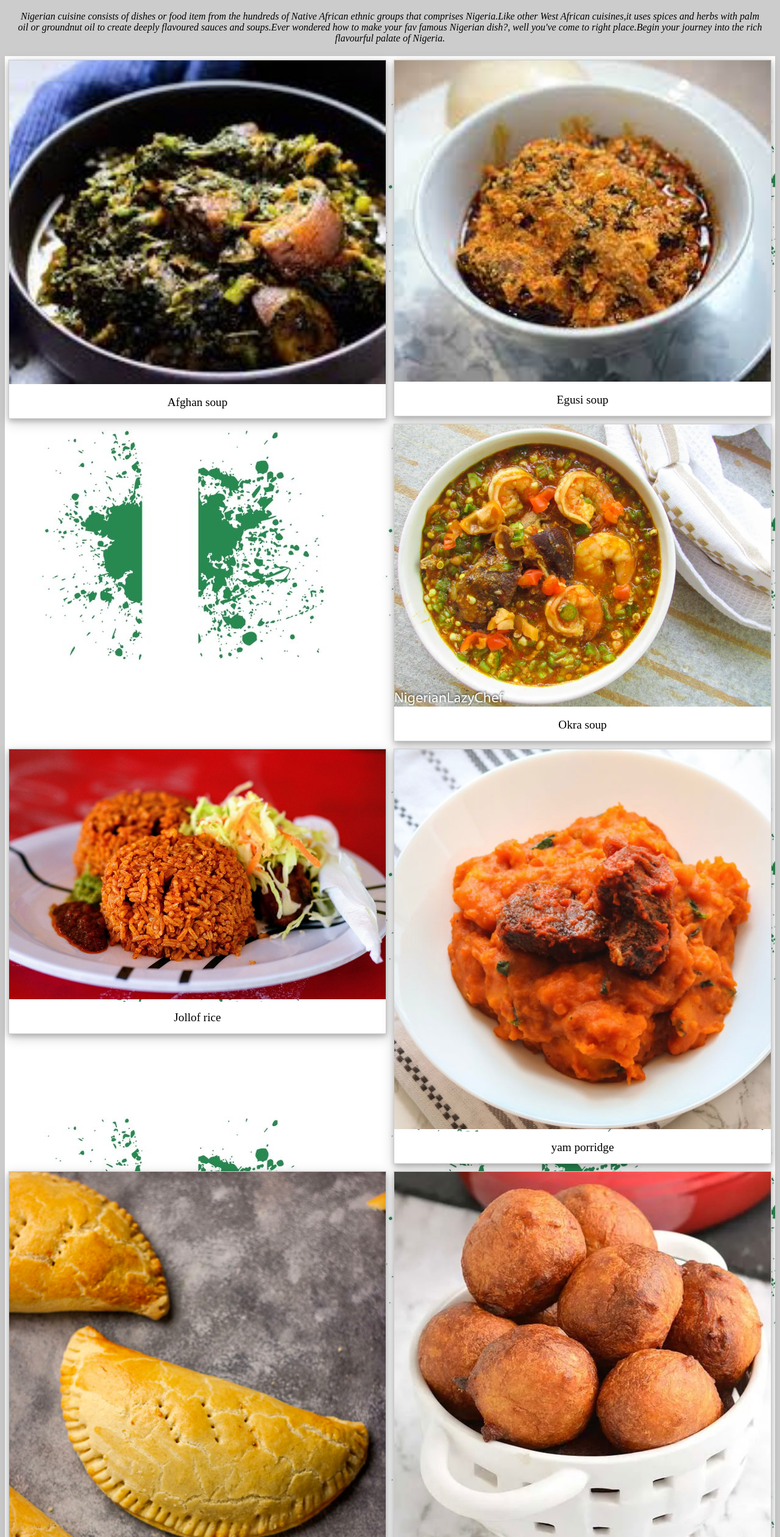
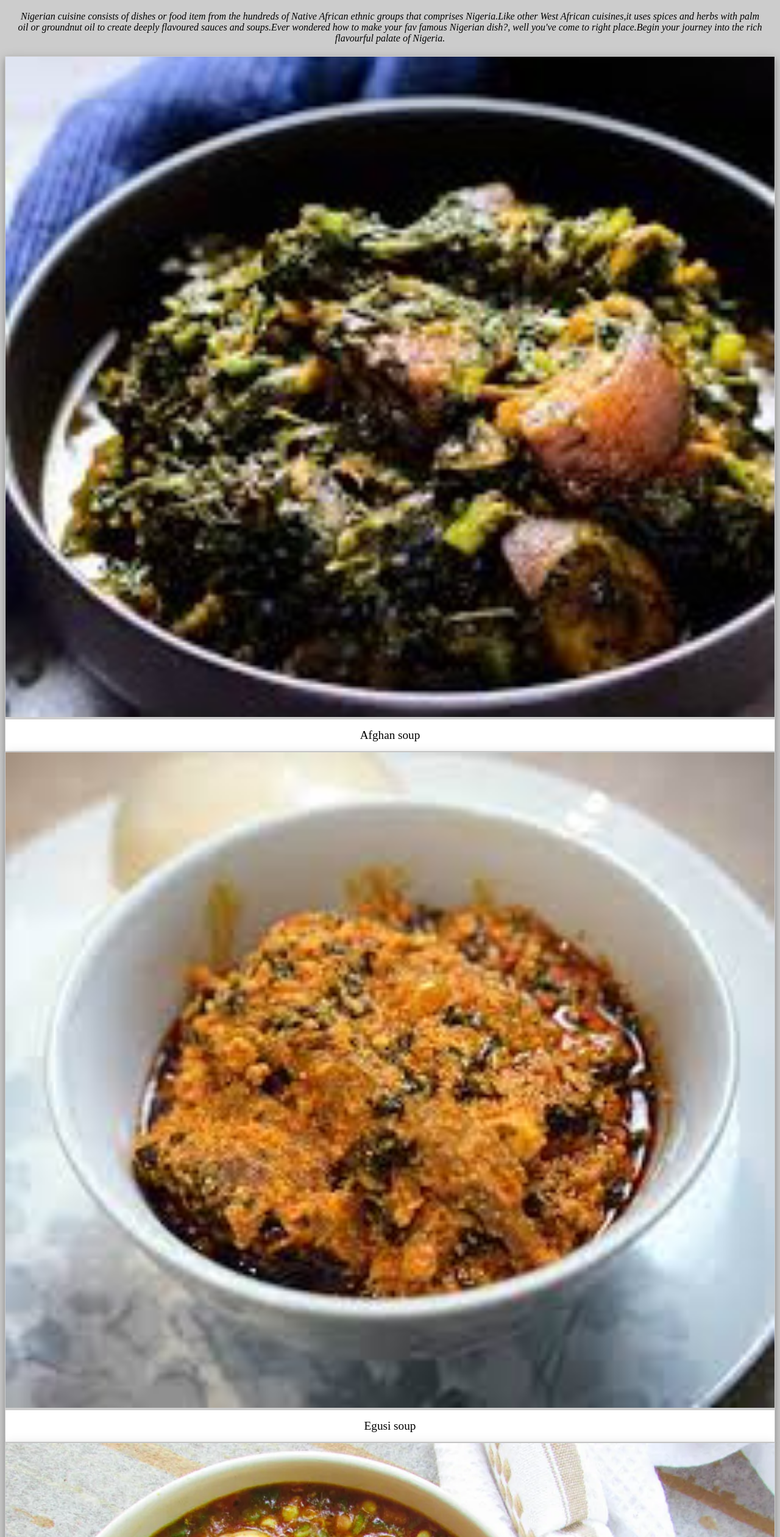
Before and after one commit to KingKabari/recipies, a plain HTML site: page index.html in a window 1280 px wide. Shown: the part 279-2800 px from the top of the page at 61% size. Drawn offline with Linux system fonts and the light colour scheme.

Commit message:
Remove inline css

```diff
--- a/index.html
+++ b/index.html
@@ -12,73 +12,61 @@
 <h1>My naija food recipes </h1>
 </div>
 <div class="content"><i>Nigerian cuisine consists of dishes or food item from the hundreds of Native African ethnic groups that comprises Nigeria.Like other West African cuisines,it uses spices and herbs with palm oil or groundnut oil to create deeply flavoured sauces and soups.Ever wondered how to make your fav famous Nigerian dish?, well you've come to right place.Begin your journey into the rich flavourful palate of Nigeria.  </i></div>
-<div class="web">
-   <div class="responsive ">
+<div class="container">
       <div class="gallery">
-         <img src="Her-recipes/Food images/afghan 3.jpeg" alt="Afghan soup" width="600" height="400">
+         <img src="Her-recipes/Food images/afghan 3.jpeg" alt="Afghan soup" >
         <div class="desc"><a href="Her-recipes/afghan.html">Afghan soup</a></div>
       </div>
-    </div>
-    <div class="responsive">
+
       <div class="gallery">
-         <img src="Her-recipes/Food images/images-3.jpeg" alt="Egusi soup" width="600" height="400">
+         <img src="Her-recipes/Food images/images-3.jpeg" alt="Egusi soup">
         <div class="desc"><a href="Her-recipes/Egusi.html">Egusi soup</a></div>
       </div>
-    </div>
-    <div class="responsive">
+
       <div class="gallery">
-         <img src="Her-recipes/Food images/okra.jpg.webp" alt="okra soup" width="500" height="400">
+         <img src="Her-recipes/Food images/okra.jpg.webp" alt="okra soup">
         <div class="desc"><a href="Her-recipes/okra.html">Okra soup</a></div>
       </div>
-    </div>
-    <div class="responsive">
+
       <div class="gallery">
-         <img src="Her-recipes/Food images/Jollof_Rice_with_Stew.jpg" alt="Jollof rice" width="600" height="500">
+         <img src="Her-recipes/Food images/Jollof_Rice_with_Stew.jpg" alt="Jollof rice">
         <div class="desc"><a href="Her-recipes/Jollof.html">Jollof rice</a></div>
       </div>
-    </div>
-    <div class="responsive">
+
       <div class="gallery">
-         <img src="Her-recipes/Food images/Asaro 2.jpg" alt="Yam porridge" width="600" height="300">
+         <img src="Her-recipes/Food images/Asaro 2.jpg" alt="Yam porridge">
         <div class="desc"><a href="Her-recipes/Yam porridge.html">yam porridge</a></div>
       </div>
-    </div>
-    <div class="responsive">
+
       <div class="gallery">
-         <img src="Her-recipes/Food images/pie 2.jpg" alt="Nigerian meat pie" width="600" height="400">
+         <img src="Her-recipes/Food images/pie 2.jpg" alt="Nigerian meat pie">
         <div class="desc"><a href="Her-recipes/pie.html">Meat pie</a></div>
       </div>
-    </div>
-    <div class="responsive">
+
       <div class="gallery">
-         <img src="Her-recipes/Food images/puff puff 2 2.jpg" alt="puff puff" width="600" height="400">
+         <img src="Her-recipes/Food images/puff puff 2 2.jpg" alt="puff puff">
         <div class="desc"><a href="Her-recipes/puffpuff.html">puff puff</a></div>
       </div>
-    </div>
-    <div class="responsive">
+
       <div class="gallery">
-         <img src="Her-recipes/Food images/images-2.jpeg" alt="Abacha" width="600" height="400">
+         <img src="Her-recipes/Food images/images-2.jpeg" alt="Abacha">
         <div class="desc"><a href="Her-recipes/Abacha.html">Abacha</a></div>
       </div>
-    </div>
-    <div class="responsive">
+
       <div class="gallery">
-         <img src="Her-recipes/Food images/chin chin.jpg" alt="chin chin" width="600" height="400">
+         <img src="Her-recipes/Food images/chin chin.jpg" alt="chin chin">
         <div class="desc"><a href="Her-recipes/chinchin.html">chin chin</a></div>
       </div>
-    </div>
-    <div class="responsive">
+
       <div class="gallery">
-         <img src="Her-recipes/Food images/kunu.jpeg" alt="kunu" width="600" height="400">
+         <img src="Her-recipes/Food images/kunu.jpeg" alt="kunu">
         <div class="desc"><a href="Her-recipes/kunu.html">kunu</a></div>
       </div>
-    </div>
-    <div class="responsive">
+
       <div class="gallery">
-         <img src="Her-recipes/Food images/Zobo-drink-scaled-e1696244205636.jpg" alt="zobo" width="600" height="400">
+         <img src="Her-recipes/Food images/Zobo-drink-scaled-e1696244205636.jpg">
         <div class="desc"><a href="Her-recipes/zobo.html">zobo</a></div>
       </div>
-    </div>
 
     <div class="clearfix"></div>
 </div>
```
